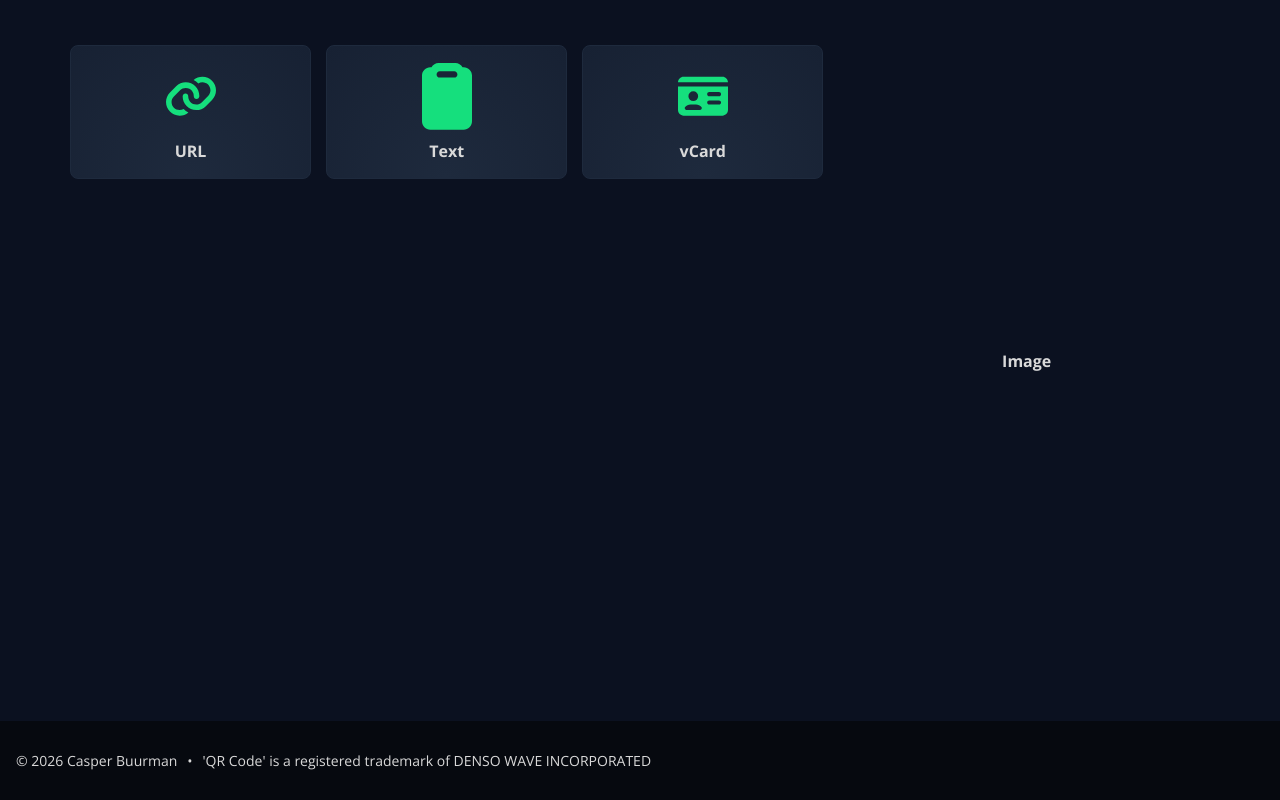
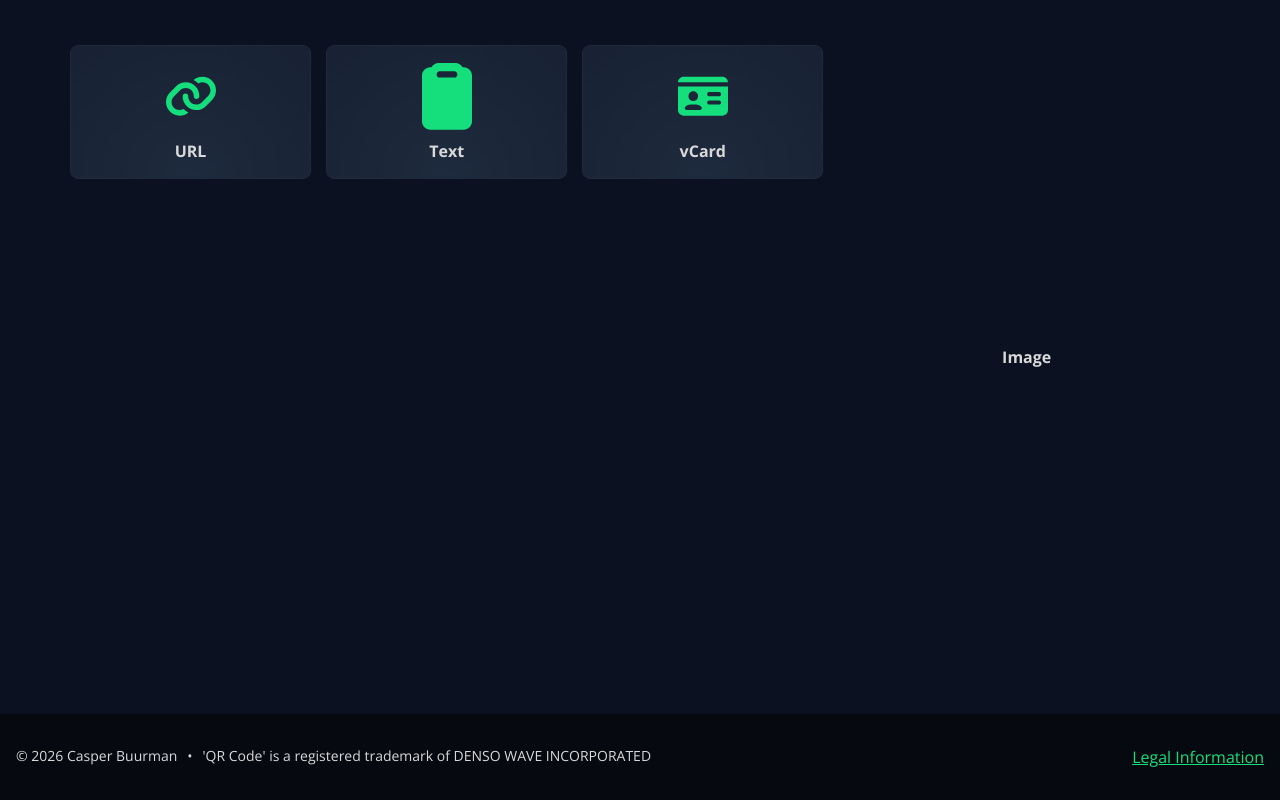
Before and after one commit to CasperBvV/QR-Genny, a Vue app: page / in a window 1280 px wide. Built offline with nearby package versions, Linux system fonts and the light colour scheme.

Commit message:
Update footer with legal link and improved layout
Added a 'Legal Information' link using RouterLink, updated copyright text to use spans, and improved footer padding and layout styles.

```diff
--- a/src/components/FooterComponent.vue
+++ b/src/components/FooterComponent.vue
@@ -1,10 +1,16 @@
+<script setup lang="ts">
+import { RouterLink } from 'vue-router';
+</script>
+
 <template>
   <footer>
     <div class="copyright">
-      <p>© 2026 Casper Buurman</p>
-      <p>'QR Code' is a registered trademark of DENSO WAVE INCORPORATED</p>
+      <span>© 2026 Casper Buurman</span>
+      <span>'QR Code' is a registered trademark of DENSO WAVE INCORPORATED</span>
     </div>
-    <div class="links"></div>
+    <div class="links">
+      <RouterLink to="/legal" target="_blank" rel="noopener noreferrer">Legal Information</RouterLink>
+    </div>
   </footer>
 </template>
 
@@ -16,7 +22,7 @@ footer {
   justify-content: space-between;
   gap: 1rem;
 
-  padding: 1rem;
+  padding: 2rem 1rem;
   background-color: $bg1;
 
   .copyright {
@@ -29,5 +35,13 @@ footer {
       margin-left: 10px;
     }
   }
+
+  .links {
+    display: flex;
+    align-items: center;
+  }
+  a {
+    color: $color1;
+  }
 }
 </style>
```
